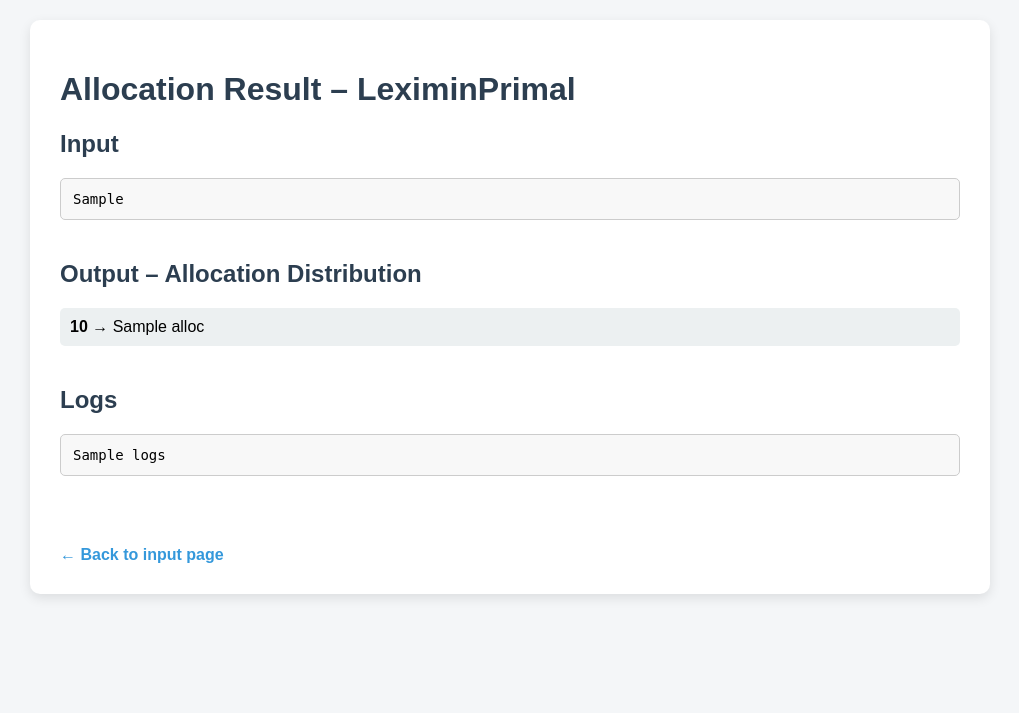
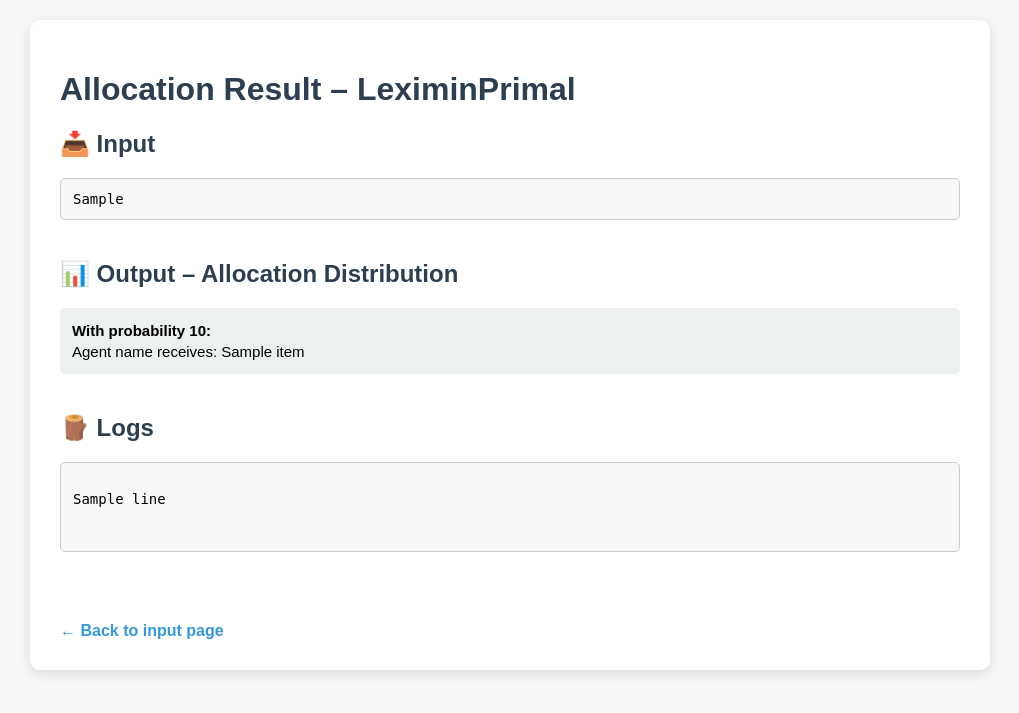
Before and after one commit to ariel-research/fairpyx, a Flask app: template templates/result.html in a window 1280 px wide. Shown: the top 713 px of the page, without its empty margins (130-1149 px from the left). Run offline with Flask 2, Linux system fonts and the light colour scheme; the template is opened without the code that fills it: most values are stand-ins (such as "Sample title", 1, 10 or a date in 2020); parts of the project's set-up code (start-up, migrations or seed data) failed here and were passed over.

Commit message:
Adjusted Ex7 readability

```diff
--- a/app.py
+++ b/app.py
@@ -60,6 +60,15 @@ def index():
             logger.removeHandler(handler)
             logs = log_stream.getvalue()
 
+            filtered_lines = []
+            for line in logs.splitlines():
+                if line.startswith(" ") and "cbc" in line:
+                    continue
+                if ".mps" in line or "-solution" in line:
+                    continue
+                filtered_lines.append(line)
+            logs = '\n'.join(filtered_lines)
+
             input_data = json.dumps({
                 "valuations": valuations,
                 "agent_capacities": agent_capacities,
--- a/templates/result.html
+++ b/templates/result.html
@@ -28,6 +28,8 @@
             border-radius: 5px;
             overflow-x: auto;
             font-size: 14px;
+            white-space: pre-wrap;
+            word-wrap: break-word;
         }
         ul {
             list-style-type: none;
@@ -36,8 +38,10 @@
         li {
             background-color: #ecf0f1;
             margin-bottom: 10px;
-            padding: 10px;
+            padding: 12px;
             border-radius: 5px;
+            font-size: 15px;
+            line-height: 1.4;
         }
         a {
             display: inline-block;
@@ -59,22 +63,53 @@
     <h1>Allocation Result – LeximinPrimal</h1>
 
     <div class="section">
-        <h2> Input</h2>
+        <h2>📥 Input</h2>
         <pre>{{ input_data }}</pre>
     </div>
 
     <div class="section">
-        <h2> Output – Allocation Distribution</h2>
+        <h2>📊 Output – Allocation Distribution</h2>
         <ul>
-            {% for alloc, prob in distribution %}
-                <li><strong>{{ prob|round(3) }}</strong> → {{ alloc }}</li>
-            {% endfor %}
+          {% for alloc, prob in distribution %}
+            <li>
+              <strong>With probability {{ prob|round(3) }}:</strong><br>
+              {% for agent in alloc.keys() | sort %}
+                {% set items = alloc[agent].items() %}
+                {% if items %}
+                  Agent {{ agent }} receives:
+                  {% for item, count in items %}
+                    {% if count == 1 %}
+                      {{ item }}
+                    {% else %}
+                      {{ item }} ({{ count }} times)
+                    {% endif %}
+                    {% if not loop.last %}, {% endif %}
+                  {% endfor %}
+                  <br>
+                {% else %}
+                  Agent {{ agent }} receives nothing.<br>
+                {% endif %}
+              {% endfor %}
+            </li>
+          {% endfor %}
         </ul>
     </div>
 
     <div class="section">
-        <h2> Logs</h2>
-        <pre>{{ logs }}</pre>
+        <h2>🪵 Logs</h2>
+        <pre>
+{% for line in logs.splitlines() %}
+{{ line
+    | replace("/opt/", "")
+    | replace(".py", "")
+    | replace("-printingOptions all", "")
+    | replace("--timeMode elapsed", "")
+    | replace("--branch", "")
+    | replace("DEBUG:", "")
+    | replace("INFO:", "")
+    | trim() }}
+{% endfor %}
+        </pre>
     </div>
 
     <a href="/">← Back to input page</a>
```
Also changed, not shown: fairpyx/algorithms/leximin_primal.py (+11 -15 lines).
